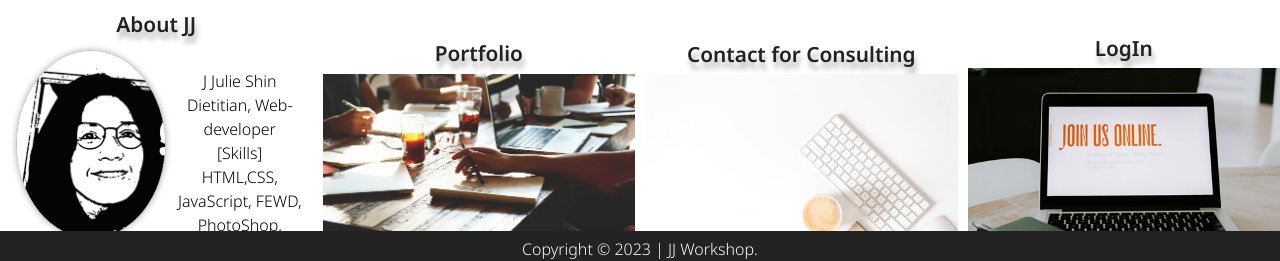
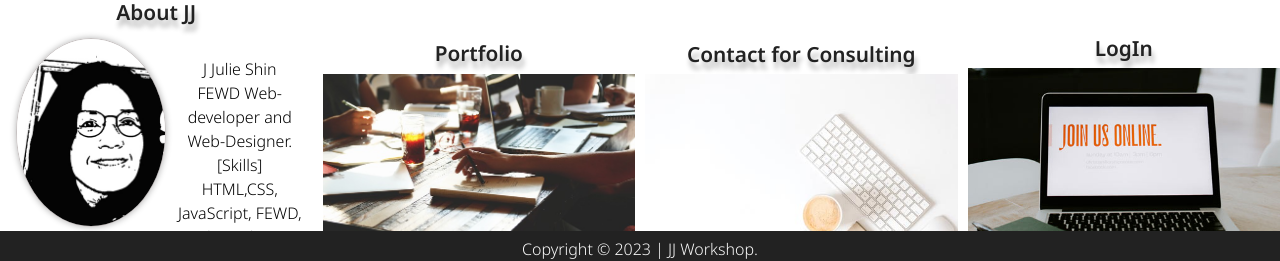
Before and after one commit to jjulieshin/jjulieshin.github.io, a plain HTML site: page index.html in a window 1280 px wide. Shown: the part 516-777 px from the top of the page. Drawn offline with Linux system fonts and the light colour scheme; a web font is replaced by a local one.

Commit message:
Add files via upload
typo fixed

```diff
--- a/index.html
+++ b/index.html
@@ -68,7 +68,7 @@
                             <a href="./pages/profile.html"><img src="./images/selfie.jpg" alt="selfie1">
                             </a>
                             <p class="aboutMe">J Julie Shin<br>
-                                Dietitian, Web-developer<br>[Skills]<br>HTML,CSS, JavaScript, FEWD, PhotoShop,
+                                FEWD Web-developer and Web-Designer.<br>[Skills]<br>HTML,CSS, JavaScript, FEWD, PhotoShop,
                                 Illustrator, InDesign.
                                 <button><a href="./pages/profile.html"> Read more</a></button>
                             </p>
```
Also changed, not shown: pages/profile.html (+1 -1 lines).
